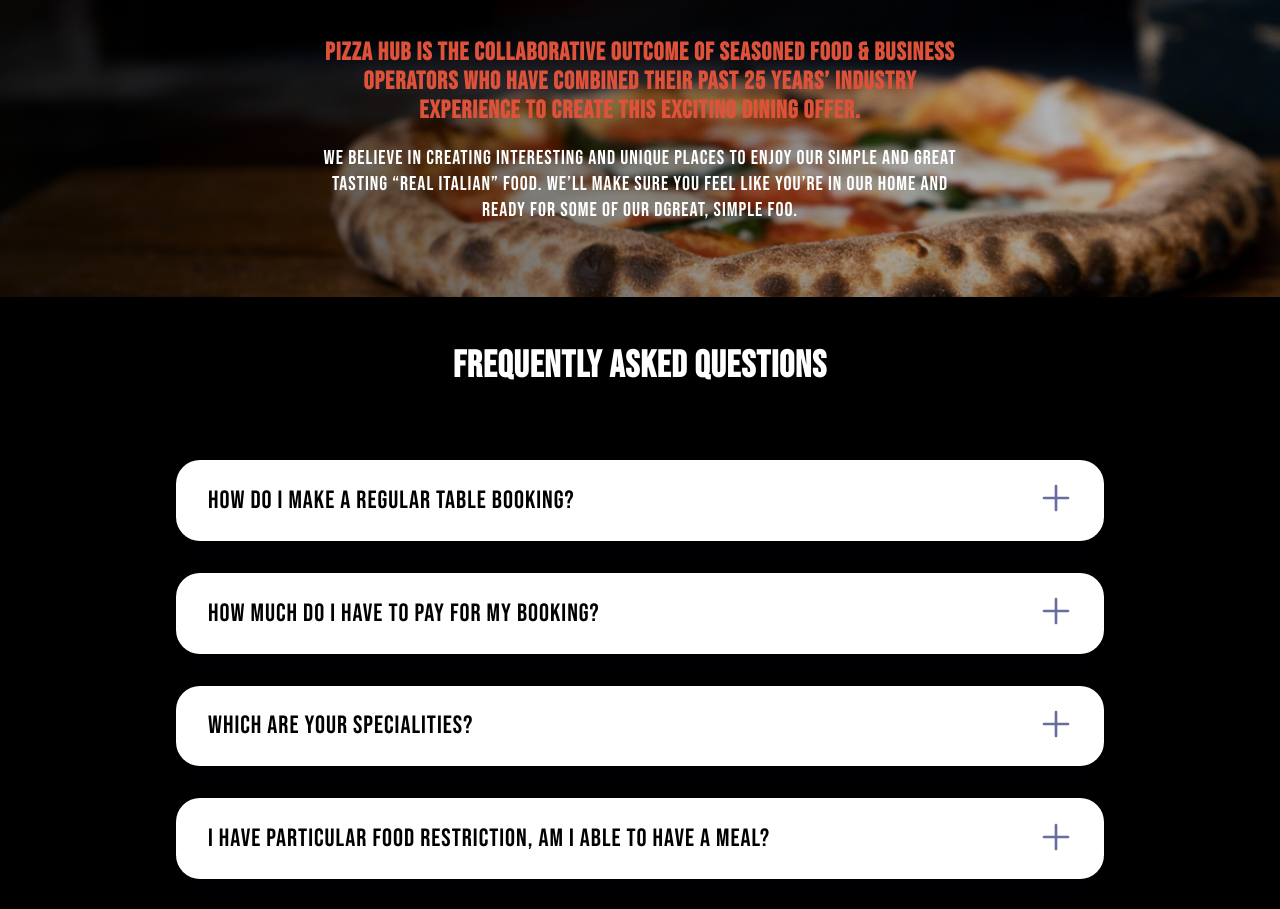
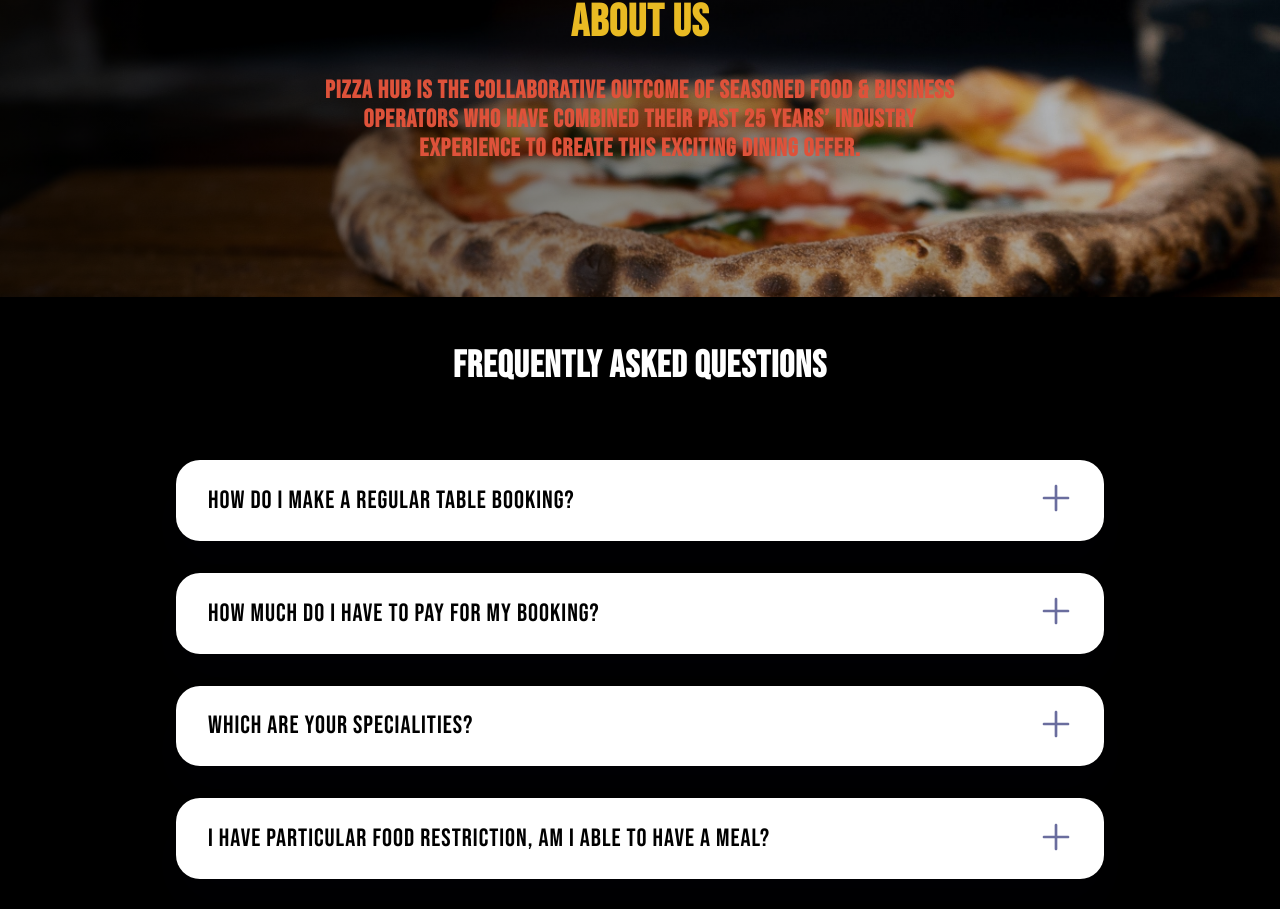
Before and after one commit to Titan2710/Pizza-Hub, a React (Create React App) app: page / in a window 1280 px wide. Shown: the part 4646-5555 px from the top of the page. Built offline with nearby package versions, Linux system fonts and the light colour scheme.

Commit message:
first commit

```diff
--- a/src/App.js
+++ b/src/App.js
@@ -1,6 +1,6 @@
 import React from 'react';
 import GlobalStyles from './globalStyle';
-import {BrowserRouter as Router, Switch, Route} from 'react-router-dom';
+import {BrowserRouter as Router} from 'react-router-dom';
 import Hero from './components/Hero';
 import Products from './components/Products';
 import About from './components/About';
--- a/src/components/About.js
+++ b/src/components/About.js
@@ -18,9 +18,7 @@
             industry experience to create this exciting dining offer.
                 </h2>
                 <div className="line"></div>
-                 <p>We believe in creating interesting and unique places to enjoy
-            our simple and great tasting “Real Italian” food. We’ll make sure you feel like you’re in our
-            home and ready for some of our dgreat, simple foo.</p>
+                 <p></p>
             </div>
             <div className="right-side">
 
```
